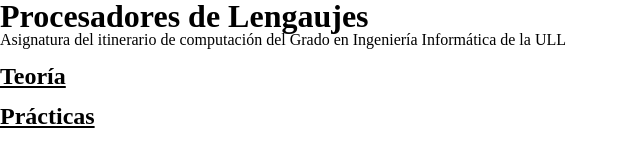
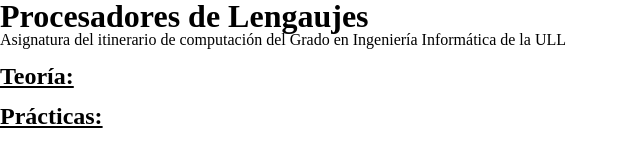
Before and after one commit to PL2015/PL2015.github.io, a plain HTML site: page index.html in a window 1280 px wide. Shown: the full height of the page, 0-640 px from the left. Drawn offline with Linux system fonts and the light colour scheme.

Commit message:
commit chorra

```diff
--- a/index.html
+++ b/index.html
@@ -11,11 +11,11 @@
     <h4>Asignatura del itinerario de computación del Grado en Ingeniería Informática de la ULL</h4>
     </br>
 
-    <h2>Teoría</h2>
+    <h2>Teoría:</h2>
     </br>
 
 
-    <h2>Prácticas</h2>
+    <h2>Prácticas:</h2>
     </br>
 
   </body>
```
